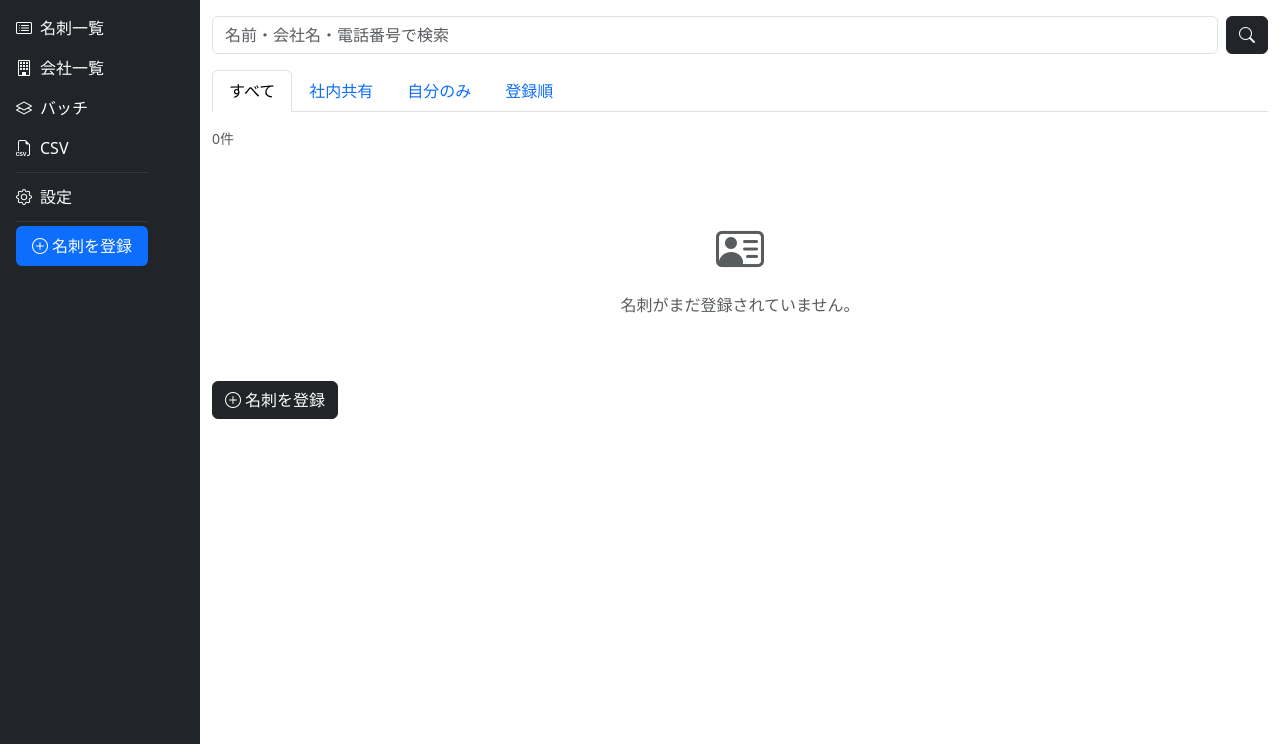
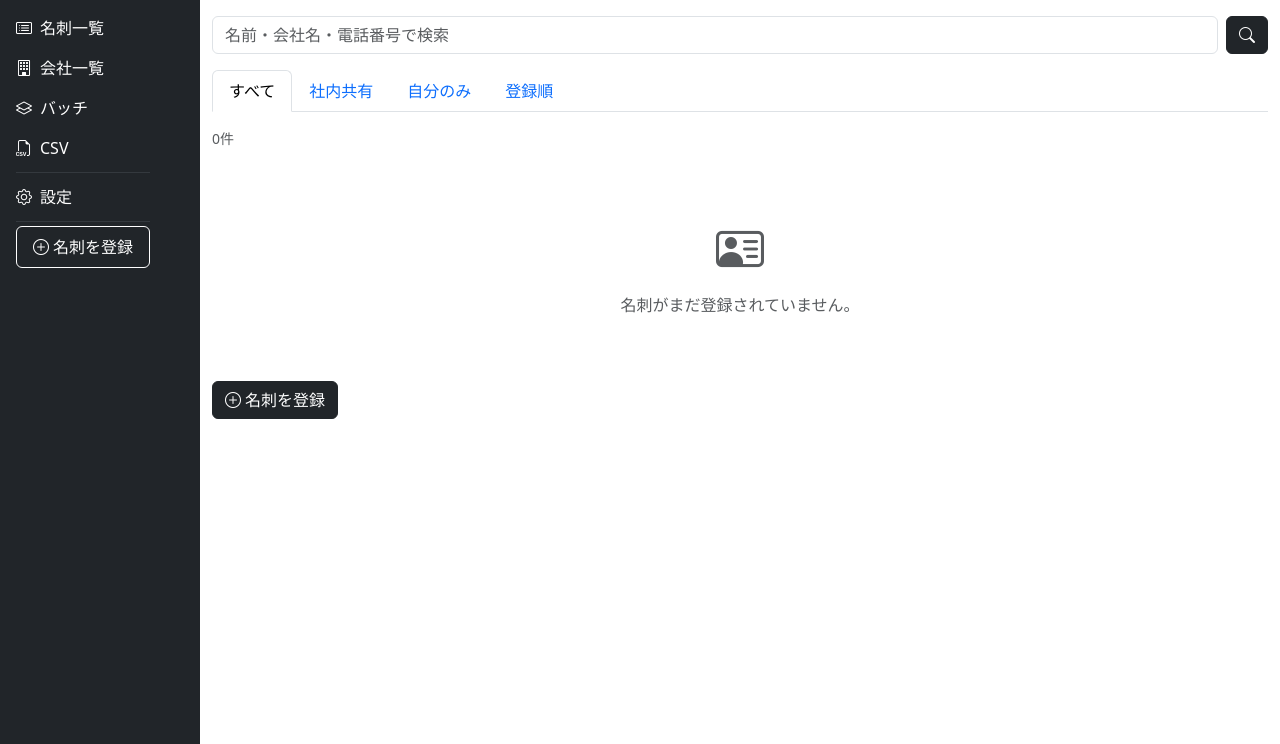
Before and after one commit to ochiken7/a013_card, a Flask app: page / in a window 1280 px wide. Shown: the part 56-800 px from the top of the page. Run offline with Flask 3, Linux system fonts and the light colour scheme; the visitor is signed in with stand-in values (Sample User, id 1); data that the repository does not hold is empty.

Commit message:
名刺登録ボタンを白枠+黒背景+白文字に変更
Co-Authored-By: Claude Opus 4.6 <noreply@anthropic.com>

```diff
--- a/meishi/templates/base.html
+++ b/meishi/templates/base.html
@@ -73,7 +73,7 @@
                 <hr class="border-secondary mx-3 my-1">
                 <a class="nav-link px-3 py-2 mx-3 mb-2 rounded text-center"
                    href="{{ url_for('cards.new_card') }}"
-                   style="background-color: #0d6efd; color: #fff;">
+                   style="border: 1px solid #fff; color: #fff;">
                     <i class="bi bi-plus-circle me-1"></i>名刺を登録
                 </a>
             </nav>
```
